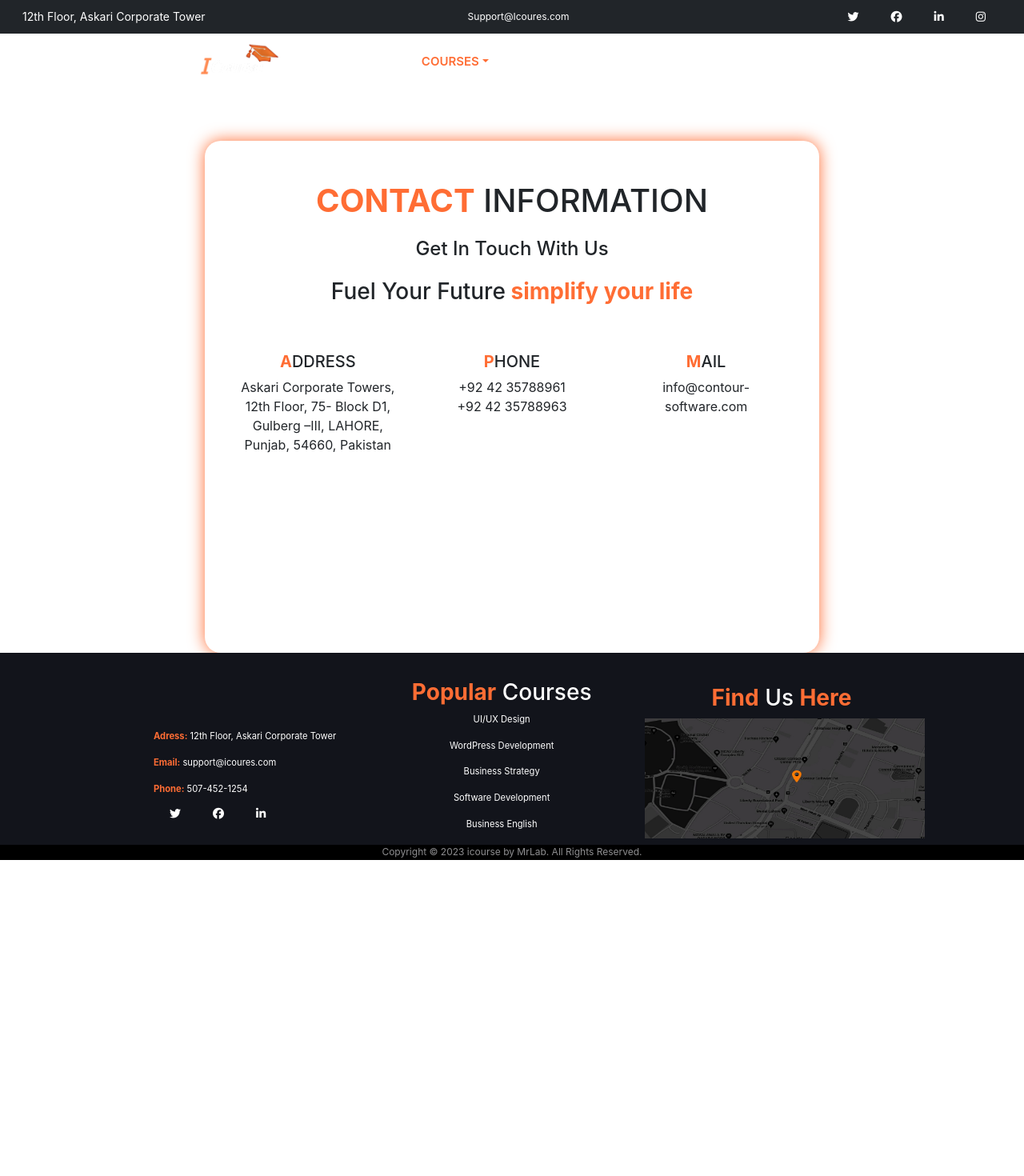
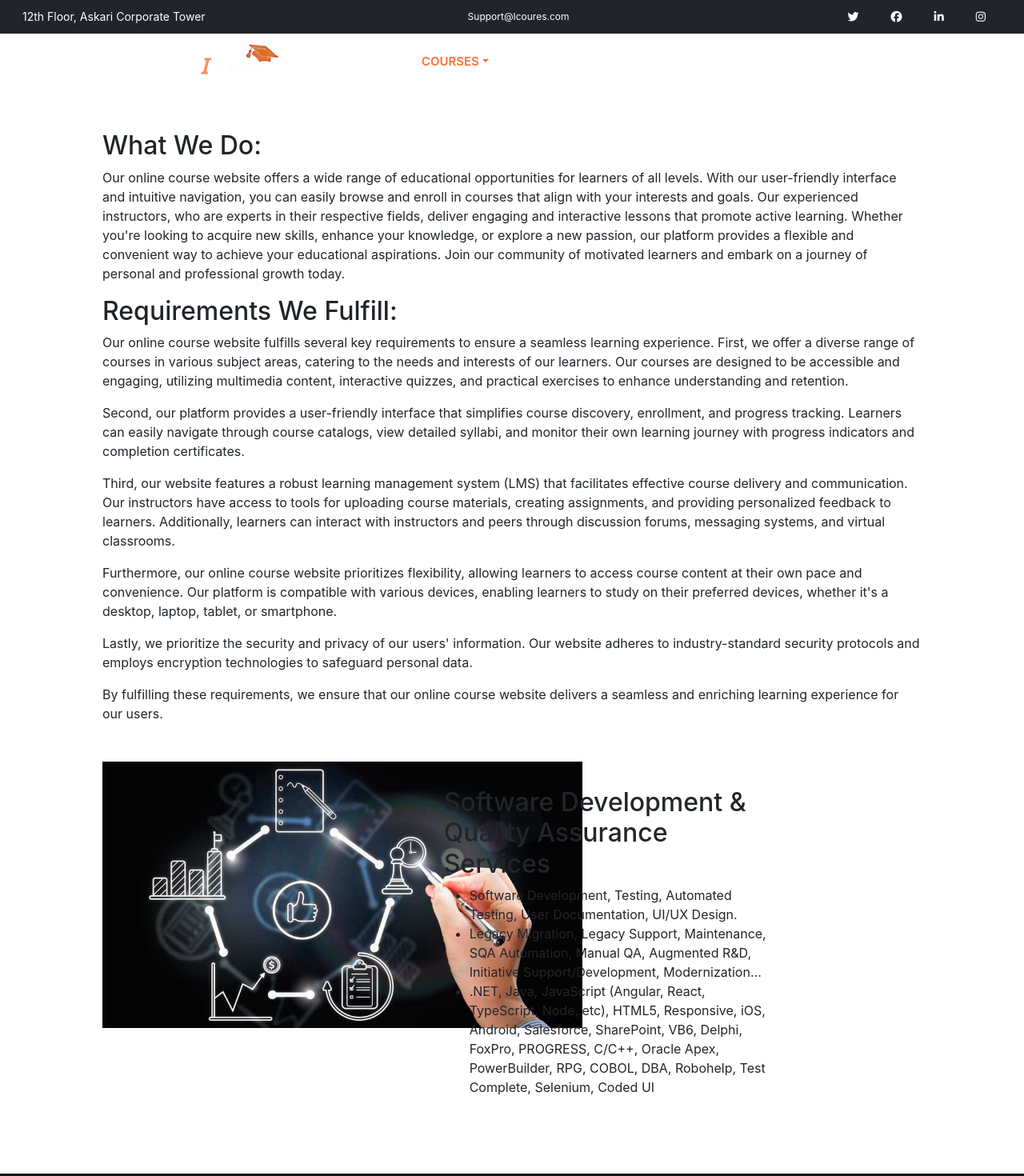
Before and after one commit to zohaibabdullah1/Training-Management-System, a React (Create React App) app: page /contact in a window 1280 px wide. Shown: the top 1470 px of the page at 80% size. Before the commit the page ends 1075 px from the top, so only its background shows below. Built offline with nearby package versions, Linux system fonts and the light colour scheme.

Commit message:
Css Bugs

```diff
--- a/src/ContactUs.js
+++ b/src/ContactUs.js
@@ -2,6 +2,7 @@ import React from "react";
 import NavComp from './NavBrandComp';
 import NavBarComponent from "./NavBar";
 import Footer from "./Footer";
+import flex_img from './Images/aboutus flex.jpeg';
 
 function ContactUs() {
   return (
@@ -12,36 +13,52 @@ function ContactUs() {
           <NavBarComponent/>
            </div>
 
-      {/* <div className="arrow">
-    <Link to='/home'><i class='fas fa-chevron-circle-left back-arrow'></i></Link>
-      </div> */}
+           <div className='aboutUs'>
+        <h2>What We Do:</h2>
+        <p className='about-para'>
+          Our online course website offers a wide range of educational opportunities for learners of all levels. With our user-friendly interface and intuitive navigation, you can easily browse and enroll in courses that align with your interests and goals. Our experienced instructors, who are experts in their respective fields, deliver engaging and interactive lessons that promote active learning. Whether you're looking to acquire new skills, enhance your knowledge, or explore a new passion, our platform provides a flexible and convenient way to achieve your educational aspirations. Join our community of motivated learners and embark on a journey of personal and professional growth today.
+        </p>
+        <h2>Requirements We Fulfill:</h2>
+        <p className='about-para'>
+        Our online course website fulfills several key requirements to ensure a seamless learning experience. First, we offer a diverse range of courses in various subject areas, catering to the needs and interests of our learners. Our courses are designed to be accessible and engaging, utilizing multimedia content, interactive quizzes, and practical exercises to enhance understanding and retention.
+        </p>
+        <p>Second, our platform provides a user-friendly interface that simplifies course discovery, enrollment, and progress tracking. Learners can easily navigate through course catalogs, view detailed syllabi, and monitor their own learning journey with progress indicators and completion certificates.</p>
+        <p>
+        Third, our website features a robust learning management system (LMS) that facilitates effective course delivery and communication. Our instructors have access to tools for uploading course materials, creating assignments, and providing personalized feedback to learners. Additionally, learners can interact with instructors and peers through discussion forums, messaging systems, and virtual classrooms.
+        </p>
+        <p>
+        Furthermore, our online course website prioritizes flexibility, allowing learners to access course content at their own pace and convenience. Our platform is compatible with various devices, enabling learners to study on their preferred devices, whether it's a desktop, laptop, tablet, or smartphone.
+        </p>
 
-    <div className="ContactUs">
-
-<h1><b className="contact_color">CONTACT</b> INFORMATION</h1>
-      <h4 className="contact_second">Get In Touch With Us</h4>
-      <h3 className="contact_second">Fuel Your Future<b className="coler"> simplify your life</b></h3>
-      <div className='main-flex'>
-
-        <div className="col-sm-4" id='information' ><h5> <b className="coler">A</b>DDRESS</h5>
-        <div>Askari Corporate Towers, 12th Floor, 75- Block D1, Gulberg –III, LAHORE, Punjab, 54660, Pakistan</div>
+        <p>
+        Lastly, we prioritize the security and privacy of our users' information. Our website adheres to industry-standard security protocols and employs encryption technologies to safeguard personal data.
+        </p>
+        <p>
+        By fulfilling these requirements, we ensure that our online course website delivers a seamless and enriching learning experience for our users.
+        </p>
+        <div className='about_flex'>
+          <div className='col-sm-5'>
+            <img
+              alt=""
+              src={flex_img}
+              width="600"
+              height=""
+              className="d-inline-block align-top"
+            />
+          </div>
+          <div className='col-sm-7 list_spacing'>
+            <h2>Software Development & Quality Assurance Services</h2>
+            <ul>
+              <li>Software Development, Testing, Automated Testing, User Documentation, UI/UX Design.</li>
+              <li>Legacy Migration, Legacy Support, Maintenance, SQA Automation, Manual QA, Augmented R&D, Initiative Support/Development, Modernization…</li>
+              <li>.NET, Java, JavaScript (Angular, React, TypeScript, Node, etc), HTML5, Responsive, iOS, Android, Salesforce, SharePoint, VB6, Delphi, FoxPro, PROGRESS, C/C++, Oracle Apex, PowerBuilder, RPG, COBOL, DBA, Robohelp, Test Complete, Selenium, Coded UI</li>
+            </ul>
+          </div>
         </div>
-
-        <div className="col-sm-4"  id='information'><h5> <b className="coler">P</b>HONE</h5>
-        <div>+92 42 35788961 </div>
-        <div> +92 42 35788963</div>
-        </div>
-
-        <div className="col-sm-4" id='information'><h5> <b className="coler">M</b>AIL</h5>
-        <div>info@contour-software.com</div>
-        </div>
-
       </div>
 
-      </div>
       <div>
       <Footer/>
-
       </div>
     </>
   );
--- a/src/index.css
+++ b/src/index.css
@@ -775,7 +775,7 @@ height: 20rem;
 
 .instructor{
 
-  width: 60%;
+  width: 80%;
   /* border: #28282B solid 1px; */
   margin: 5rem auto 5rem auto;
   padding: 2rem;
@@ -783,8 +783,27 @@ height: 20rem;
   box-shadow: 0px 0px 30px 1px rgb(210, 209, 209);
   border-radius: 15px;
   /* margin-bottom: 5rem; */
+}
 
 
+.inst-img{
+  border-radius: 15px;
+  height: 25rem;
+  margin: -4rem 3rem 0 -4rem ;
+}
+
+.instructor p{
+  font-size: 16px;
+  text-align: justify;
+  margin: 1.5rem;
+}
+.instructor h6{
+  font-size: 18px;
+  color: #00bda6;
+
+}
+.instructor h3{
+  font-size: 36px;
 }
 .latest_heading:hover{
   color: #00bda6;
```
